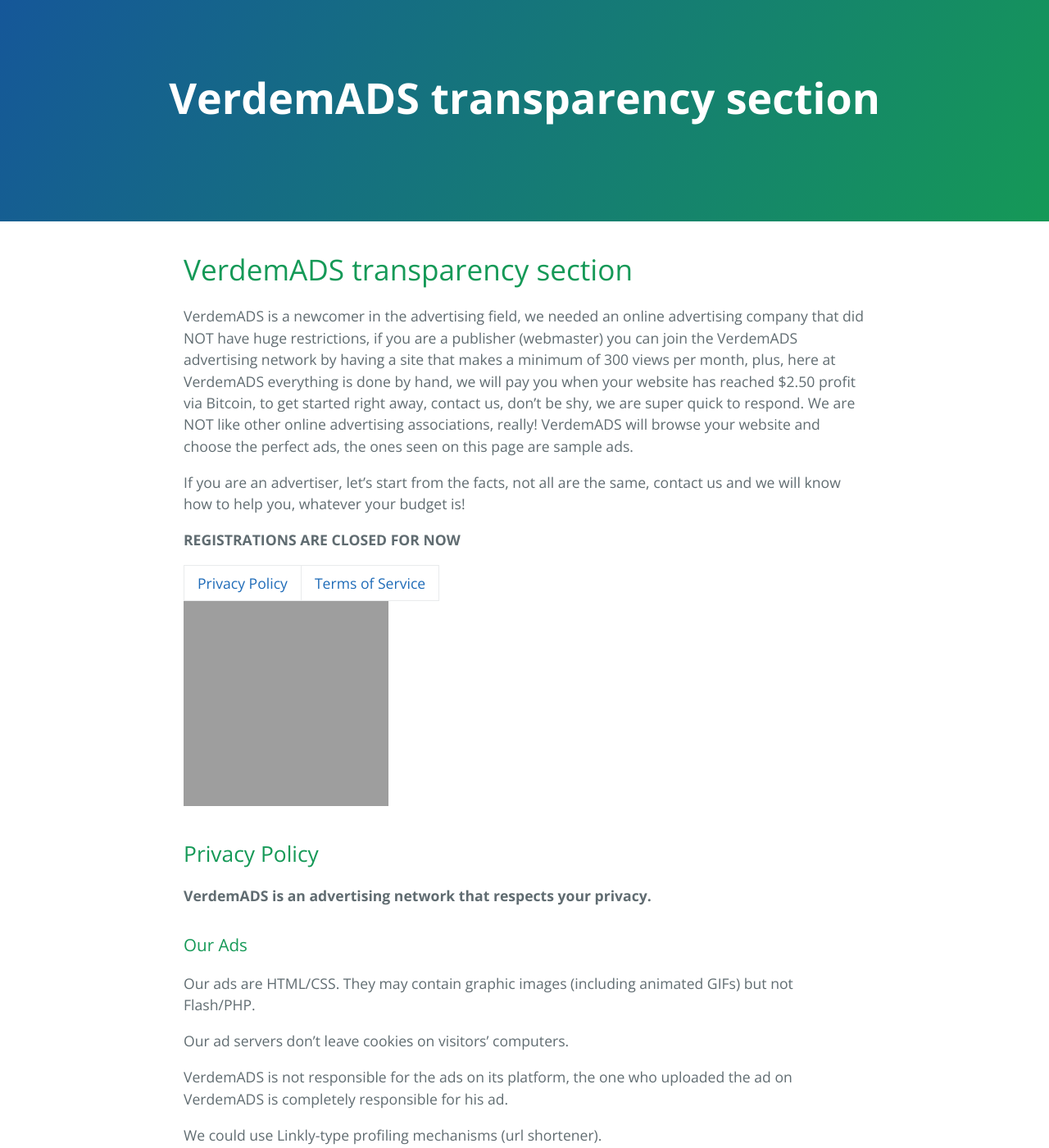
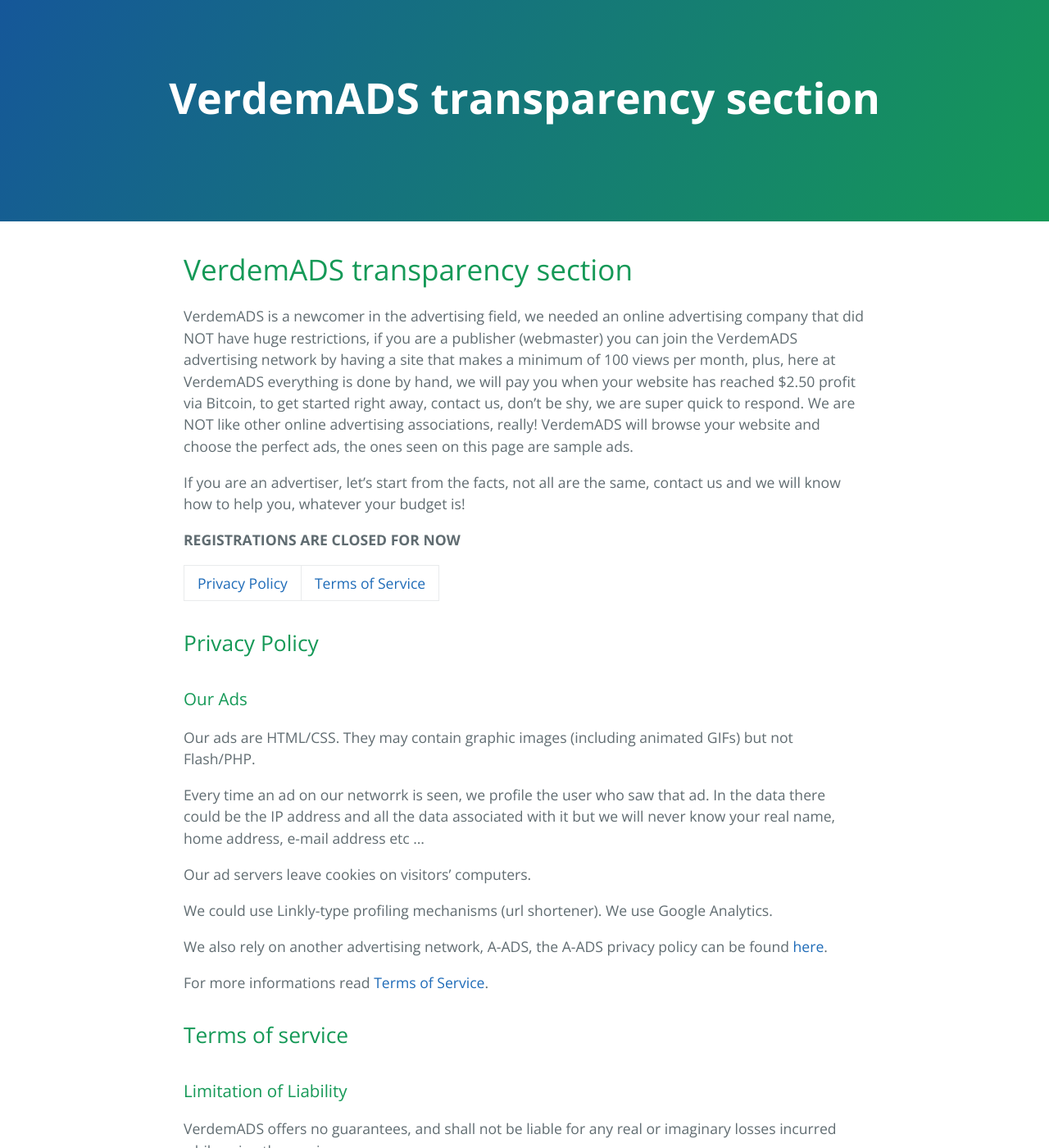
Before and after one commit to Verdem-crypto/verdem-crypto.github.io, a Jekyll site: the page built from verdemads.md, in a window 1280 px wide and 1400 px high. Shown: the whole window at 82% size. Built offline with Jekyll 4.4.1, drawn with Linux system fonts in a browser that asks for light colours; our own code applies the rules of GitHub Pages for plain Markdown files; the repository's description, which GitHub fills in, is left out; some of the changed text lies outside the part shown; grey boxes are pictures that could not be loaded.

Commit message:
Update verdemads.md

```diff
--- a/verdemads.md
+++ b/verdemads.md
@@ -1,5 +1,5 @@
 # VerdemADS transparency section
-VerdemADS is a newcomer in the advertising field, we needed an online advertising company that did NOT have huge restrictions, if you are a publisher (webmaster) you can join the VerdemADS advertising network by having a site that makes a minimum of 300 views per month, plus, here at VerdemADS everything is done by hand, we will pay you when your website has reached $2.50 profit via Bitcoin, to get started right away, contact us, don't be shy, we are super quick to respond. We are NOT like other online advertising associations, really! VerdemADS will browse your website and choose the perfect ads, the ones seen on this page are sample ads.
+VerdemADS is a newcomer in the advertising field, we needed an online advertising company that did NOT have huge restrictions, if you are a publisher (webmaster) you can join the VerdemADS advertising network by having a site that makes a minimum of 100 views per month, plus, here at VerdemADS everything is done by hand, we will pay you when your website has reached $2.50 profit via Bitcoin, to get started right away, contact us, don't be shy, we are super quick to respond. We are NOT like other online advertising associations, really! VerdemADS will browse your website and choose the perfect ads, the ones seen on this page are sample ads.
 
 If you are an advertiser, let's start from the facts, not all are the same, contact us and we will know how to help you, whatever your budget is!
 
@@ -7,31 +7,21 @@
 
 [Privacy Policy](https://verdem-crypto.github.io/verdemads.html#privacy-policy) | [Terms of Service](https://verdem-crypto.github.io/verdemads.html#terms-of-service)
 
-<iframe src="https://verdem-cdn1.vercel.app/verdemads/scripts/code-verdem3287.html?utm_source=verdem-crypto-github-io&utm_medium=iframe&utm_campaign=ads" style="border:0px #ffffff none;" name="verdemads-iframe" scrolling="no" frameborder="0" marginheight="0px" marginwidth="0px" height="250px" width="250px" allowfullscreen></iframe>
-
 ## Privacy Policy
-
-**VerdemADS is an advertising network that respects your privacy.**
 
 ### Our Ads
 
 Our ads are HTML/CSS. They may contain graphic images (including animated GIFs) but not Flash/PHP.
 
-Our ad servers don't leave cookies on visitors' computers.
+Every time an ad on our networrk is seen, we profile the user who saw that ad. In the data there could be the IP address and all the data associated with it but we will never know your real name, home address, e-mail address etc ...
 
-VerdemADS is not responsible for the ads on its platform, the one who uploaded the ad on VerdemADS is completely responsible for his ad.
+Our ad servers leave cookies on visitors' computers.
 
-We could use Linkly-type profiling mechanisms (url shortener).
+We could use Linkly-type profiling mechanisms (url shortener). We use Google Analytics.
+
+We also rely on another advertising network, A-ADS, the A-ADS privacy policy can be found [here](https://a-ads.com/privacy_policy).
 
 For more informations read [Terms of Service](https://verdem-crypto.github.io/verdemads.html#terms-of-service).
-
-### Our Site
-
-We may use cookies, JavaScript and third party components on our main website.
-
-Since we aim to be a fully transparent business, the website statistics are considered public information.
-
-<iframe src="https://verdem-cdn1.vercel.app/verdemads/scripts/code-verdem3287.html?utm_source=verdem-crypto-github-io&utm_medium=iframe&utm_campaign=ads" style="border:0px #ffffff none;" name="verdemads-iframe" scrolling="no" frameborder="0" marginheight="0px" marginwidth="0px" height="250px" width="250px" allowfullscreen></iframe>
 
 ## Terms of service
 
@@ -51,15 +41,15 @@
 
 ### Moderation
 
-VerdemADS reserves the right to reject any ads which may be illegal or considered harmful. Ads with sensitive or questionable content will be marked as such.
+VerdemADS reserves the right to reject any ads which may be illegal or considered harmful. Ads with sensitive or questionable content will be marked as such. We reserve the full right to choose what and how to block.
 
 Ads may be banned at any time, and the remaining funds in the account may be refunded to the advertiser after deduction of any costs incurred by VerdemADS.
 
 ### Fees
 
-Twenty percent of all royalties paid for advertising shall be retained by VerdemADS as fees.
+Thirty percent of all royalties paid for advertising shall be retained by VerdemADS as fees.
 
-These fees do not include PayPal or Bitcoin fees.
+These fees do not include Bitcoin fees.
 
 ### Payment methods
 
@@ -73,10 +63,8 @@
 
 ### Accepted websites
 
-For publishers, we accept all websites starting from 300 visits per month.
+For publishers, we accept all websites starting from 100 visits per month.
 
 ### Changes
 
 These Terms of Service and all statements on the site may be modified at any time without prior notice. It is the sole and entire responsibility of the user to stay informed with the terms of service at all times.
-
-<iframe src="https://verdem-cdn1.vercel.app/verdemads/scripts/code-verdem3287.html?utm_source=verdem-crypto-github-io&utm_medium=iframe&utm_campaign=ads" style="border:0px #ffffff none;" name="verdemads-iframe" scrolling="no" frameborder="0" marginheight="0px" marginwidth="0px" height="250px" width="250px" allowfullscreen></iframe>
```
